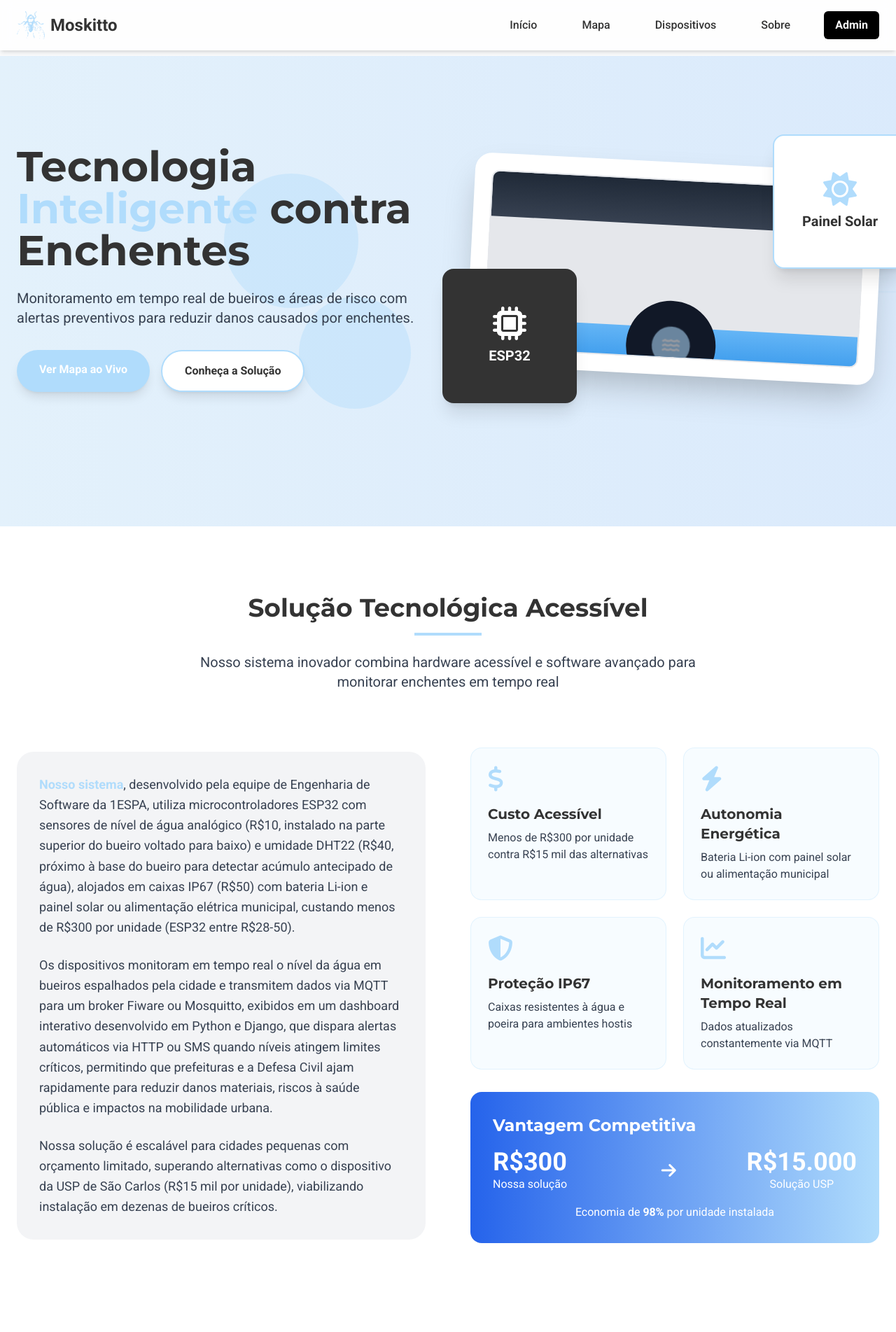
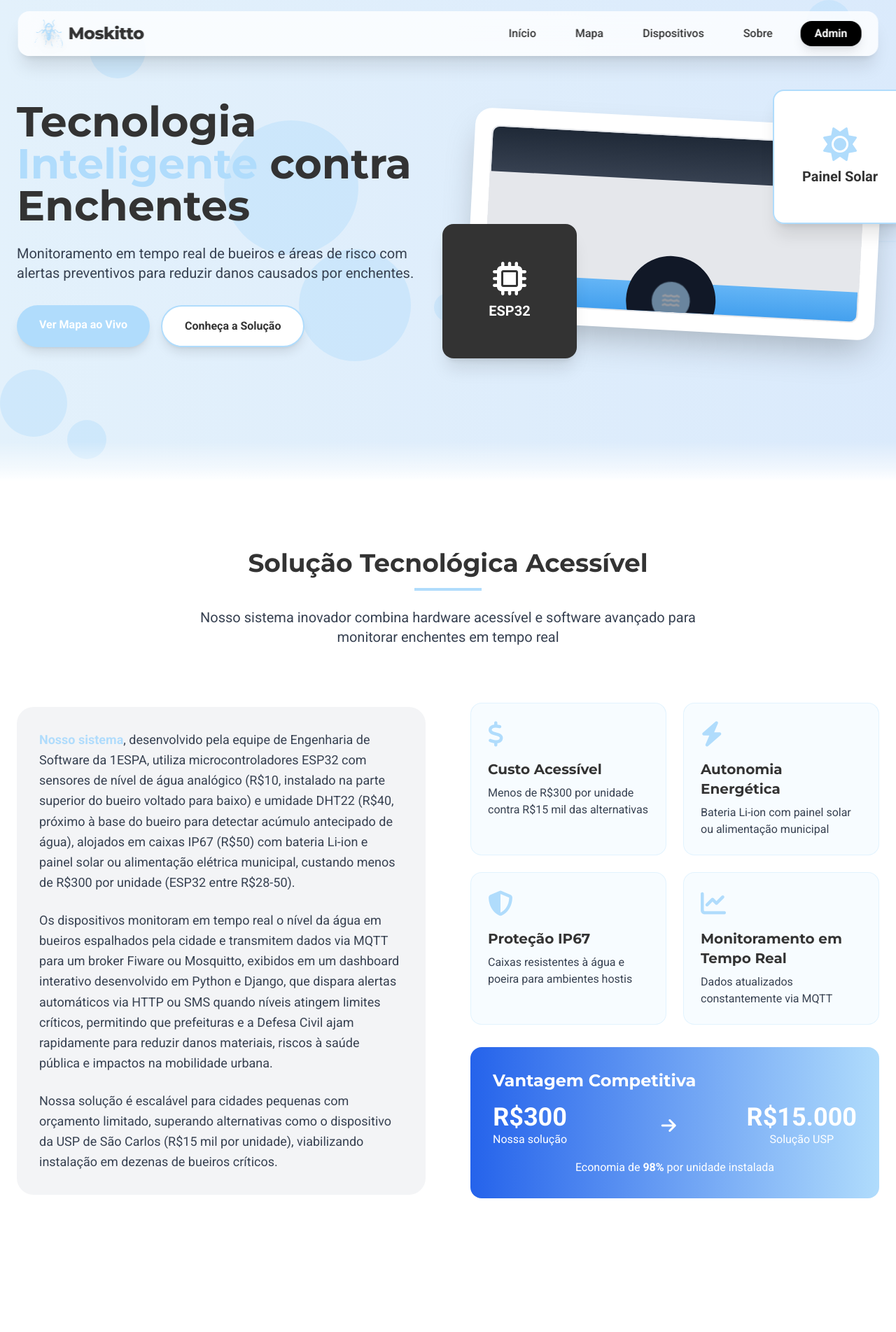
Before and after one commit to GrupoMoskitto/Python_GlobalSolution2025_1ESPA, a Django app: page / in a window 1280 px wide. Shown: the top 1903 px of the page at 70% size. Run offline with Django 5.2, Linux system fonts and the light colour scheme; some libraries are stand-ins or nearby versions.

Commit message:
Ajustando design do site

```diff
--- a/gs_fiap_monitor/sensores/templates/sensores/base.html
+++ b/gs_fiap_monitor/sensores/templates/sensores/base.html
@@ -262,41 +262,38 @@
 </head>
 <body class="bg-gray-50 flex flex-col min-h-screen">
 
-    <nav class="navbar fixed top-0 w-full z-50 py-4 px-6 bg-white bg-opacity-80 shadow-md">
-        <div class="max-w-7xl mx-auto flex justify-between items-center">
-            <a href="{% url 'home_page' %}" class="text-2xl font-bold text-secondary flex items-center">
-                <img src="{% static 'sensores/img/favicon.png' %}" alt="Logo" class="w-10 h-10 mr-2" />
-                <span>Moskitto</span>
+    <nav class="navbar fixed top-4 left-1/2 transform -translate-x-1/2 w-[96%] z-50 py-3 px-6 bg-white/80 backdrop-blur-2xl shadow-xl rounded-2xl flex items-center justify-between transition-all duration-300">
+        <div class="flex items-center space-x-3">
+            <a href="{% url 'home_page' %}" class="flex items-center group">
+                <img src="{% static 'sensores/img/favicon.png' %}" alt="Logo" class="w-10 h-10 mr-2 drop-shadow-lg transition-transform duration-300 group-hover:scale-105" />
+                <span class="text-2xl font-extrabold text-secondary tracking-tight" style="font-family: 'Montserrat', sans-serif;">Moskitto</span>
             </a>
-
-            <div class="hidden md:flex space-x-8">
-                <a href="{% url 'home_page' %}#home" class="px-4 py-2 rounded-md transition-colors duration-200 focus:outline-none focus:ring-2 focus:ring-primary focus:ring-offset-2 text-secondary hover:bg-primary hover:text-white font-medium">Início</a>
-                <a href="{% url 'sensores:mapa_interativo' %}" class="px-4 py-2 rounded-md transition-colors duration-200 focus:outline-none focus:ring-2 focus:ring-primary focus:ring-offset-2 text-secondary hover:bg-primary hover:text-white font-medium">Mapa</a>
-                <a href="{% url 'sensores:listar_dispositivos' %}" class="px-4 py-2 rounded-md transition-colors duration-200 focus:outline-none focus:ring-2 focus:ring-primary focus:ring-offset-2 text-secondary hover:bg-primary hover:text-white font-medium">Dispositivos</a>
-                <a href="{% url 'home_page' %}#sobre" class="px-4 py-2 rounded-md transition-colors duration-200 focus:outline-none focus:ring-2 focus:ring-primary focus:ring-offset-2 text-secondary hover:bg-primary hover:text-white font-medium">Sobre</a>
-                <a href="{% url 'admin:index' %}" class="px-4 py-2 bg-black text-white text-base font-semibold rounded-md hover:bg-gray-800 focus:outline-none focus:ring-2 focus:ring-black focus:ring-offset-2 transition-colors duration-200">Admin</a>
-            </div>
-
-            <div class="md:hidden">
-                <button id="mobile-menu-button" class="text-secondary">
-                    <i class="fas fa-bars text-2xl"></i>
-                </button>
-            </div>
         </div>
-
-        <div id="mobile-menu" class="hidden md:hidden bg-white absolute top-full left-0 w-full shadow-lg py-4">
-            <div class="flex flex-col space-y-4 px-6">
-                <a href="{% url 'home_page' %}#home" class="block w-full text-center text-secondary font-medium py-2 px-4 rounded-md transition-colors duration-200 focus:outline-none focus:ring-2 focus:ring-primary focus:ring-offset-2 hover:bg-primary hover:text-white">Início</a>
-                <a href="{% url 'sensores:mapa_interativo' %}" class="block w-full text-center text-secondary font-medium py-2 px-4 rounded-md transition-colors duration-200 focus:outline-none focus:ring-2 focus:ring-primary focus:ring-offset-2 hover:bg-primary hover:text-white">Mapa Interativo</a>
-                <a href="{% url 'sensores:listar_dispositivos' %}" class="block w-full text-center text-secondary font-medium py-2 px-4 rounded-md transition-colors duration-200 focus:outline-none focus:ring-2 focus:ring-primary focus:ring-offset-2 hover:bg-primary hover:text-white">Dispositivos</a>
-                <a href="{% url 'home_page' %}#sobre" class="block w-full text-center text-secondary font-medium py-2 px-4 rounded-md transition-colors duration-200 focus:outline-none focus:ring-2 focus:ring-primary focus:ring-offset-2 hover:bg-primary hover:text-white">Sobre</a>
-                <a href="#contato" class="block text-secondary hover:text-primary font-medium py-2 px-4 rounded-md {% if pagina_atual == 'contato' %}bg-primary bg-opacity-10 text-primary{% endif %}">Contato</a>
-                <a href="{% url 'admin:index' %}" class="block w-full text-center mt-2 px-4 py-2 bg-black text-white text-base font-semibold rounded-md hover:bg-gray-800 focus:outline-none focus:ring-2 focus:ring-black focus:ring-offset-2 transition-colors duration-200">Admin</a>
+        <div class="hidden md:flex items-center space-x-6">
+            <a href="{% url 'home_page' %}#home" class="px-4 py-1.5 rounded-xl text-base font-medium text-secondary hover:bg-primary hover:text-white transition-all duration-200 focus:outline-none focus:ring-2 focus:ring-primary focus:ring-offset-2">Início</a>
+            <a href="{% url 'sensores:mapa_interativo' %}" class="px-4 py-1.5 rounded-xl text-base font-medium text-secondary hover:bg-primary hover:text-white transition-all duration-200 focus:outline-none focus:ring-2 focus:ring-primary focus:ring-offset-2">Mapa</a>
+            <a href="{% url 'sensores:listar_dispositivos' %}" class="px-4 py-1.5 rounded-xl text-base font-medium text-secondary hover:bg-primary hover:text-white transition-all duration-200 focus:outline-none focus:ring-2 focus:ring-primary focus:ring-offset-2">Dispositivos</a>
+            <a href="{% url 'home_page' %}#sobre" class="px-4 py-1.5 rounded-xl text-base font-medium text-secondary hover:bg-primary hover:text-white transition-all duration-200 focus:outline-none focus:ring-2 focus:ring-primary focus:ring-offset-2">Sobre</a>
+            <a href="{% url 'admin:index' %}" class="ml-3 px-5 py-1.5 rounded-2xl bg-black text-white text-base font-semibold shadow-lg hover:bg-gray-900 focus:outline-none focus:ring-2 focus:ring-black focus:ring-offset-2 transition-all duration-200">Admin</a>
+        </div>
+        <div class="md:hidden flex items-center">
+            <button id="mobile-menu-button" class="text-secondary focus:outline-none">
+                <i class="fas fa-bars text-2xl"></i>
+            </button>
+        </div>
+        <div id="mobile-menu" class="hidden md:hidden bg-white/95 rounded-2xl shadow-2xl absolute top-full right-0 mt-4 w-11/12 max-w-xs py-5 px-5 transition-all duration-300">
+            <div class="flex flex-col space-y-3">
+                <a href="{% url 'home_page' %}#home" class="block w-full text-center text-secondary font-medium py-2 px-3 rounded-xl text-base hover:bg-primary hover:text-white transition-all duration-200">Início</a>
+                <a href="{% url 'sensores:mapa_interativo' %}" class="block w-full text-center text-secondary font-medium py-2 px-3 rounded-xl text-base hover:bg-primary hover:text-white transition-all duration-200">Mapa Interativo</a>
+                <a href="{% url 'sensores:listar_dispositivos' %}" class="block w-full text-center text-secondary font-medium py-2 px-3 rounded-xl text-base hover:bg-primary hover:text-white transition-all duration-200">Dispositivos</a>
+                <a href="{% url 'home_page' %}#sobre" class="block w-full text-center text-secondary font-medium py-2 px-3 rounded-xl text-base hover:bg-primary hover:text-white transition-all duration-200">Sobre</a>
+                <a href="#contato" class="block text-secondary hover:text-primary font-medium py-2 px-3 rounded-xl text-base">Contato</a>
+                <a href="{% url 'admin:index' %}" class="block w-full text-center mt-2 px-3 py-2 rounded-2xl bg-black text-white text-base font-semibold shadow-lg hover:bg-gray-900 transition-all duration-200">Admin</a>
             </div>
         </div>
     </nav>
 
-    <main class="flex-grow pt-20 pb-8"> {# pt-20 para compensar navbar mais alta, pb-8 para espaço antes do footer #}
+    <main class="flex-grow"> {# pb-8 removido para eliminar gap antes do footer #}
         {% block content %}
         {% endblock %}
     </main>
@@ -337,10 +334,8 @@
                 <div>
                     <h4 class="text-lg font-bold text-white mb-4">Siga-nos</h4>
                     <div class="flex space-x-3">
-                        <a href="#" target="_blank" rel="noopener noreferrer" class="text-gray-400 hover:text-primary transition"><i class="fab fa-twitter fa-lg"></i></a>
-                        <a href="#" target="_blank" rel="noopener noreferrer" class="text-gray-400 hover:text-primary transition"><i class="fab fa-linkedin-in fa-lg"></i></a>
+                        <a href="https://www.youtube.com/@moskitto-e6c" target="_blank" rel="noopener noreferrer" class="text-gray-400 hover:text-primary transition"><i class="fab fa-youtube fa-lg"></i></a>
                         <a href="https://github.com/GrupoMoskitto" target="_blank" rel="noopener noreferrer" class="text-gray-400 hover:text-primary transition"><i class="fab fa-github fa-lg"></i></a>
-                        <a href="#" target="_blank" rel="noopener noreferrer" class="text-gray-400 hover:text-primary transition"><i class="fab fa-instagram fa-lg"></i></a>
                     </div>
                 </div>
             </div>
@@ -428,6 +423,11 @@
                 }
             }
         });
+
+        L.tileLayer('https://server.arcgisonline.com/ArcGIS/rest/services/Canvas/World_Dark_Gray_Base/MapServer/tile/{z}/{y}/{x}', {
+            attribution: 'Tiles &copy; Esri &mdash; Esri, DeLorme, NAVTEQ',
+            maxZoom: 16
+        }).addTo(map);
     </script>
 </body>
 </html>
--- a/gs_fiap_monitor/sensores/templates/sensores/home.html
+++ b/gs_fiap_monitor/sensores/templates/sensores/home.html
@@ -5,15 +5,21 @@
 
 {% block content %}
     <!-- Hero Section -->
-    <section id="home" class="relative pt-24 pb-32 md:pt-32 md:pb-48 overflow-hidden">
+    <section id="home" class="relative pt-0 pb-32 md:pt-0 md:pb-48 overflow-hidden">
         <div class="absolute inset-0 bg-gradient-to-r from-primary to-blue-300 opacity-30 z-0"></div>
         <div class="absolute inset-0 z-0">
             <div class="absolute top-1/4 left-1/4 w-48 h-48 rounded-full bg-primary opacity-20 animate-pulse"></div>
             <div class="absolute top-1/3 right-1/4 w-32 h-32 rounded-full bg-primary opacity-20 animate-pulse"></div>
             <div class="absolute bottom-1/4 left-1/3 w-40 h-40 rounded-full bg-primary opacity-20 animate-pulse"></div>
+            <div class="absolute top-8 left-32 w-20 h-20 rounded-full bg-primary opacity-15 animate-pulse"></div>
+            <div class="absolute top-1/5 right-16 w-16 h-16 rounded-full bg-primary opacity-15 animate-pulse"></div>
+            <div class="absolute bottom-16 right-1/5 w-24 h-24 rounded-full bg-primary opacity-15 animate-pulse"></div>
+            <div class="absolute bottom-8 left-24 w-14 h-14 rounded-full bg-primary opacity-15 animate-pulse"></div>
+            <div class="absolute top-1/3 right-1/3 w-12 h-12 rounded-full bg-primary opacity-15 animate-pulse"></div>
+            <div class="absolute bottom-1/3 left-1/2 w-10 h-10 rounded-full bg-primary opacity-15 animate-pulse" style="transform: translateX(-50%);"></div>
         </div>
 
-        <div class="relative z-10 max-w-7xl mx-auto px-6">
+        <div class="relative z-10 max-w-7xl mx-auto px-6 pt-28 md:pt-36">
             <div class="grid grid-cols-1 lg:grid-cols-2 gap-16 items-center">
                 <div class="text-center lg:text-left">
                     <h1 class="text-4xl md:text-6xl font-bold text-secondary mb-6 leading-tight">
@@ -83,6 +89,8 @@
         </div>
 
         <div class="mqtt-line" style="top: 50%; left: 0; right: 0; width: 100%;"></div>
+        <!-- Degradê na base da hero section para transição suave -->
+        <div class="absolute bottom-0 left-0 w-full h-80 md:h-96 pointer-events-none z-20" style="background: linear-gradient(to bottom, transparent 85%, rgba(255,255,255,0.6) 95%, #fff 100%);"></div>
     </section>
 
     <!-- Sobre a Solução -->
@@ -176,9 +184,9 @@
                 </p>
 
                 <div class="grid grid-cols-1 md:grid-cols-3 gap-8">
-                    <div class="bg-gray-50 rounded-2xl p-8 text-center animate-on-scroll team-3d-card team-card-hover relative overflow-hidden">
-                        <div class="w-32 h-32 bg-primary rounded-full mx-auto mb-6 flex items-center justify-center">
-                            <span class="text-white text-4xl">JV</span>
+                    <div class="bg-gradient-to-br from-blue-50 to-blue-200 rounded-2xl p-8 text-center animate-on-scroll team-3d-card team-card-hover relative overflow-hidden">
+                        <div class="w-32 h-32 rounded-full mx-auto mb-6 flex items-center justify-center overflow-hidden bg-white">
+                            <img src="https://github.com/joaomatosq.png" alt="João Vitor de Matos Araujo" class="w-32 h-32 object-cover rounded-full shadow-lg" />
                         </div>
                         <h4 class="text-xl font-bold text-secondary">João Vitor de Matos Araujo</h4>
                         <p class="text-primary mb-3">RM559246</p>
@@ -193,9 +201,9 @@
                         </div>
                     </div>
 
-                    <div class="bg-gray-50 rounded-2xl p-8 text-center animate-on-scroll team-3d-card team-card-hover relative overflow-hidden">
-                        <div class="w-32 h-32 bg-primary rounded-full mx-auto mb-6 flex items-center justify-center">
-                            <span class="text-white text-4xl">GK</span>
+                    <div class="bg-gradient-to-br from-blue-50 to-blue-200 rounded-2xl p-8 text-center animate-on-scroll team-3d-card team-card-hover relative overflow-hidden">
+                        <div class="w-32 h-32 rounded-full mx-auto mb-6 flex items-center justify-center overflow-hidden bg-white">
+                            <img src="https://github.com/kato8088.png" alt="Gabriel Kato Peres" class="w-32 h-32 object-cover rounded-full shadow-lg" />
                         </div>
                         <h4 class="text-xl font-bold text-secondary">Gabriel Kato Peres</h4>
                         <p class="text-primary mb-3">RM560000</p>
@@ -210,9 +218,9 @@
                         </div>
                     </div>
 
-                    <div class="bg-gray-50 rounded-2xl p-8 text-center animate-on-scroll team-3d-card team-card-hover relative overflow-hidden">
-                        <div class="w-32 h-32 bg-primary rounded-full mx-auto mb-6 flex items-center justify-center">
-                            <span class="text-white text-4xl">GC</span>
+                    <div class="bg-gradient-to-br from-blue-50 to-blue-200 rounded-2xl p-8 text-center animate-on-scroll team-3d-card team-card-hover relative overflow-hidden">
+                        <div class="w-32 h-32 rounded-full mx-auto mb-6 flex items-center justify-center overflow-hidden">
+                            <img src="https://github.com/rouri404.png" alt="Gabriel Couto Ribeiro" class="w-32 h-32 object-cover rounded-full shadow-lg" />
                         </div>
                         <h4 class="text-xl font-bold text-secondary">Gabriel Couto Ribeiro</h4>
                         <p class="text-primary mb-3">RM559579</p>
@@ -265,8 +273,9 @@
     </section>
 
     <!-- Contato -->
-    <section id="contato" class="py-24 bg-gradient-to-br from-gray-50 to-primary bg-opacity-10">
-        <div class="max-w-7xl mx-auto px-6">
+    <section id="contato" class="relative bg-gradient-to-br from-gray-50 to-primary bg-opacity-10">
+        <div class="absolute top-0 left-0 w-full h-48 md:h-64" style="background: linear-gradient(to bottom, #fff 0%, transparent 100%);"></div>
+        <div class="relative max-w-7xl mx-auto px-6 py-24">
             <div class="text-center mb-20">
                 <h2 class="text-4xl font-bold text-secondary mb-4">Contato</h2>
                 <div class="w-24 h-1 bg-primary mx-auto mb-6"></div>
@@ -310,7 +319,7 @@
                                 <i class="fas fa-envelope text-2xl mt-1 mr-4"></i>
                                 <div>
                                     <h4 class="font-bold text-lg">Email</h4>
-                                    <p>contato@monitoramentodesastres.com</p>
+                                    <p>moskitto.inc@gmail.com</p>
                                 </div>
                             </div>
 
@@ -326,24 +335,18 @@
                                 <i class="fas fa-map-marker-alt text-2xl mt-1 mr-4"></i>
                                 <div>
                                     <h4 class="font-bold text-lg">Endereço</h4>
-                                    <p>Av. Paulista, 1000, São Paulo - SP</p>
+                                    <p>FIAP Paulista, Av. Paulista, 1106, Bela Vista, São Paulo - SP</p>
                                 </div>
                             </div>
 
                             <div class="mt-10">
                                 <h4 class="font-bold text-lg mb-4">Siga-nos</h4>
                                 <div class="flex space-x-4">
-                                    <a href="#" class="social-icon w-12 h-12 bg-white bg-opacity-20 rounded-full flex items-center justify-center text-2xl hover:bg-opacity-30 transition duration-300">
-                                        <i class="fab fa-twitter"></i>
+                                    <a href="https://www.youtube.com/@moskitto-e6c" target="_blank" rel="noopener noreferrer" class="social-icon w-12 h-12 bg-white bg-opacity-20 rounded-full flex items-center justify-center text-2xl hover:bg-opacity-30 transition duration-300">
+                                        <i class="fab fa-youtube"></i>
                                     </a>
-                                    <a href="#" class="social-icon w-12 h-12 bg-white bg-opacity-20 rounded-full flex items-center justify-center text-2xl hover:bg-opacity-30 transition duration-300">
-                                        <i class="fab fa-linkedin-in"></i>
-                                    </a>
-                                    <a href="#" class="social-icon w-12 h-12 bg-white bg-opacity-20 rounded-full flex items-center justify-center text-2xl hover:bg-opacity-30 transition duration-300">
-                                        <i class="fab fa-instagram"></i>
-                                    </a>
-                                    <a href="#" class="social-icon w-12 h-12 bg-white bg-opacity-20 rounded-full flex items-center justify-center text-2xl hover:bg-opacity-30 transition duration-300">
-                                        <i class="fab fa-facebook-f"></i>
+                                    <a href="https://github.com/GrupoMoskitto" target="_blank" rel="noopener noreferrer" class="social-icon w-12 h-12 bg-white bg-opacity-20 rounded-full flex items-center justify-center text-2xl hover:bg-opacity-30 transition duration-300">
+                                        <i class="fab fa-github"></i>
                                     </a>
                                 </div>
                             </div>
```
Also changed, not shown: gs_fiap_monitor/sensores/templates/sensores/mapa_interativo.html (+17 -16 lines).
